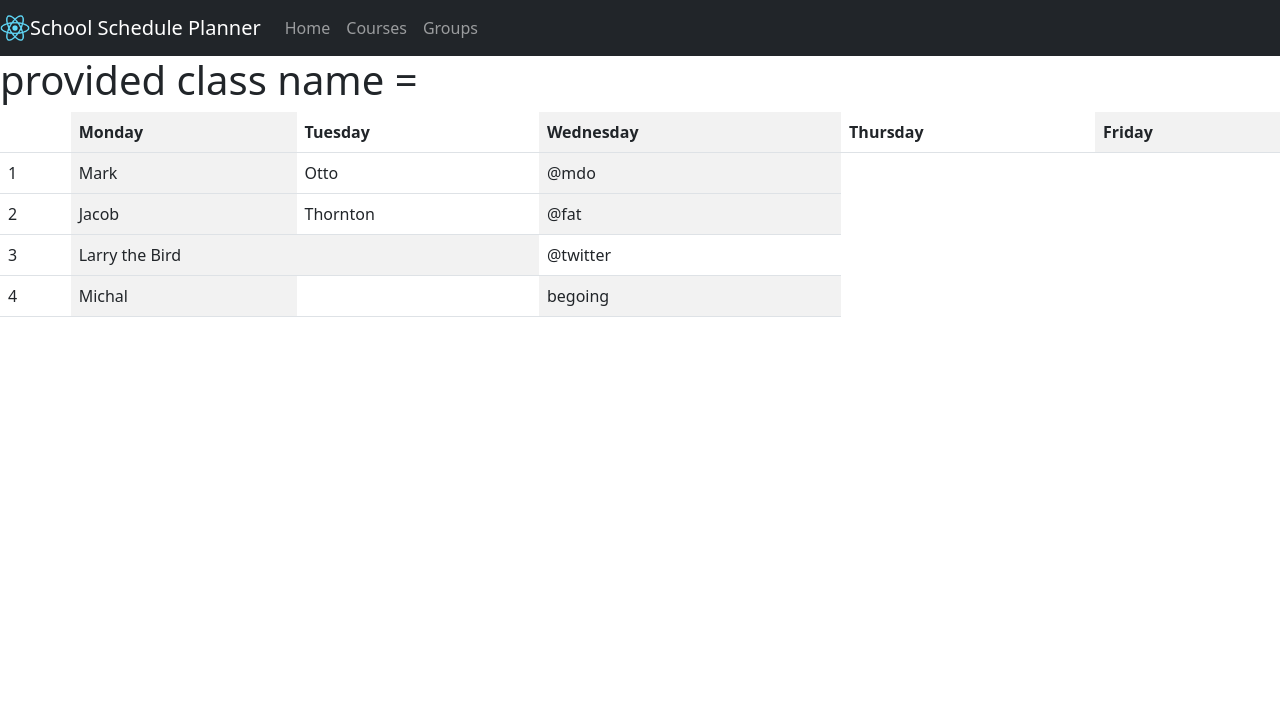
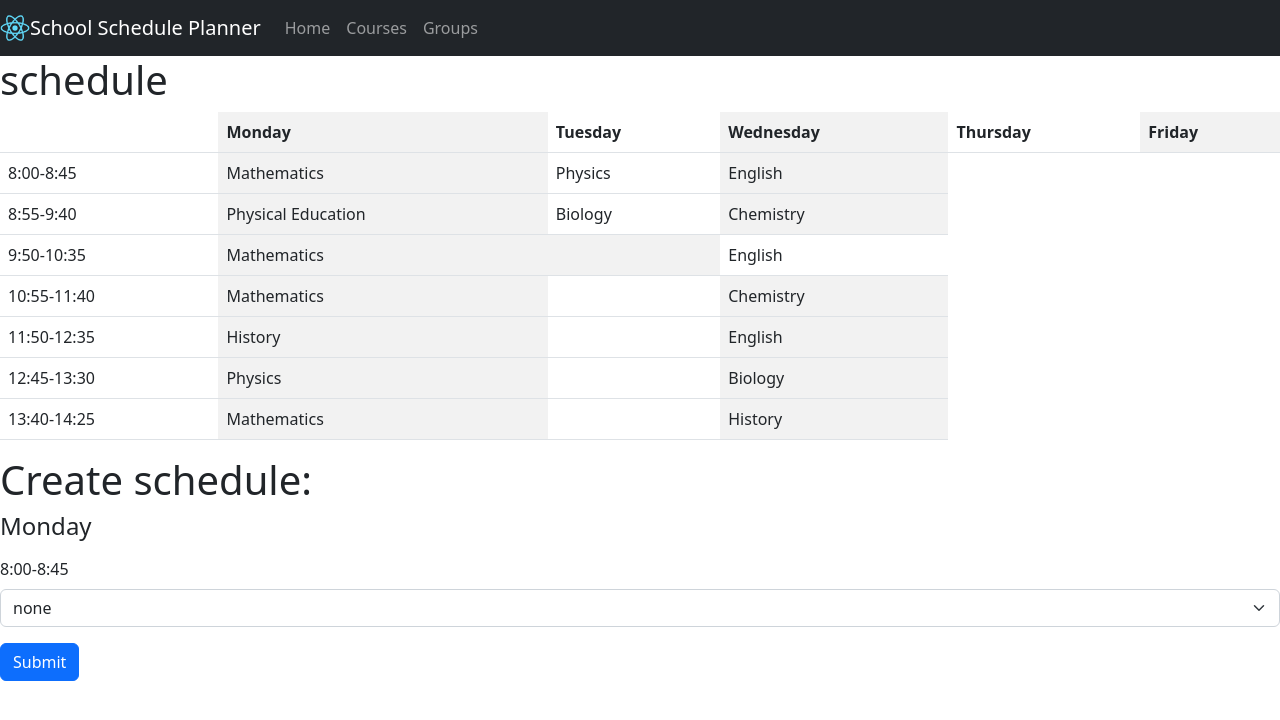
Before and after one commit to m-kmiec/school-schedule-planner, a React (Create React App) app: page /schedule in a window 1280 px wide. Shown: the top 720 px of the page. Built offline with nearby package versions, Linux system fonts and the light colour scheme; the HTML template or start-up script is replaced by a standard one.

Commit message:
begininngs of schedule form

```diff
--- a/src/schedule/Schedule.tsx
+++ b/src/schedule/Schedule.tsx
@@ -1,12 +1,13 @@
 import { Table } from "react-bootstrap";
 import { useParams } from "react-router-dom";
+import ScheduleForm from "./ScheduleForm";
 
 function Schedule() {
   const { className } = useParams();
 
   return (
     <div>
-      <h1> provided class name = { className }</h1>
+      <h1> {className} schedule </h1>
       <Table striped="columns">
         <thead>
           <tr>
@@ -20,30 +21,49 @@ function Schedule() {
         </thead>
         <tbody>
           <tr>
-            <td>1</td>
-            <td>Mark</td>
-            <td>Otto</td>
-            <td>@mdo</td>
+            <td>8:00-8:45</td>
+            <td>Mathematics</td>
+            <td>Physics</td>
+            <td>English</td>
           </tr>
           <tr>
-            <td>2</td>
-            <td>Jacob</td>
-            <td>Thornton</td>
-            <td>@fat</td>
+            <td>8:55-9:40</td>
+            <td>Physical Education</td>
+            <td>Biology</td>
+            <td>Chemistry</td>
           </tr>
           <tr>
-            <td>3</td>
-            <td colSpan={2}>Larry the Bird</td>
-            <td>@twitter</td>
+            <td>9:50-10:35</td>
+            <td colSpan={2}>Mathematics</td>
+            <td>English</td>
           </tr>
           <tr>
-            <td>4</td>
-            <td>Michal</td>
+            <td>10:55-11:40</td>
+            <td>Mathematics</td>
             <td></td>
-            <td>begoing</td>
+            <td>Chemistry</td>
+          </tr>
+          <tr>
+            <td>11:50-12:35</td>
+            <td>History</td>
+            <td></td>
+            <td>English</td>
+          </tr>
+          <tr>
+            <td>12:45-13:30</td>
+            <td>Physics</td>
+            <td></td>
+            <td>Biology</td>
+          </tr>
+          <tr>
+            <td>13:40-14:25</td>
+            <td>Mathematics</td>
+            <td></td>
+            <td>History</td>
           </tr>
         </tbody>
       </Table>
+      <ScheduleForm/>
     </div>
   );
 }
--- /dev/null
+++ b/src/schedule/ScheduleForm.tsx
@@ -0,0 +1,29 @@
+import { FormEvent } from "react";
+import { Button, Form } from "react-bootstrap";
+
+function ScheduleForm() {
+  // walidacja tu też by się przydała
+  const handleSubmit = (e: FormEvent<HTMLFormElement>): void => {};
+
+  return (
+    <>
+      <h1> Create schedule: </h1>
+      <h4> Monday </h4>
+      <Form className="mt-3 mb-3" onSubmit={(e) => handleSubmit(e)}>
+        <Form.Group className="mb-3" controlId="">
+          <Form.Label> 8:00-8:45 </Form.Label>
+          <Form.Select>
+            <option value="">none</option>
+            <option value="przyroda">science</option>
+            <option value="matematyka">maths</option>
+          </Form.Select>
+        </Form.Group>
+        <Button variant="primary" type="submit">
+          Submit
+        </Button>
+      </Form>
+    </>
+  );
+}
+
+export default ScheduleForm;
```
